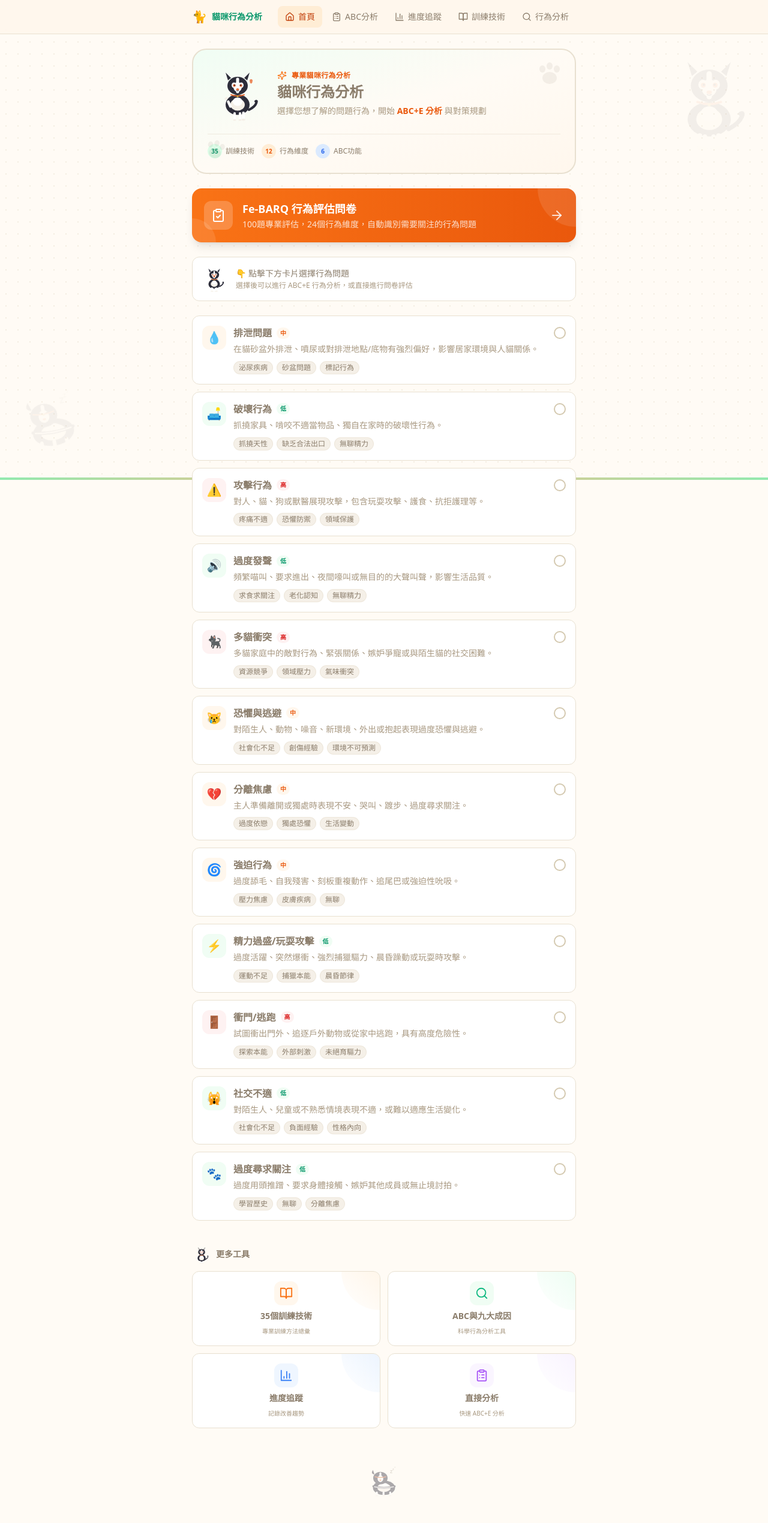
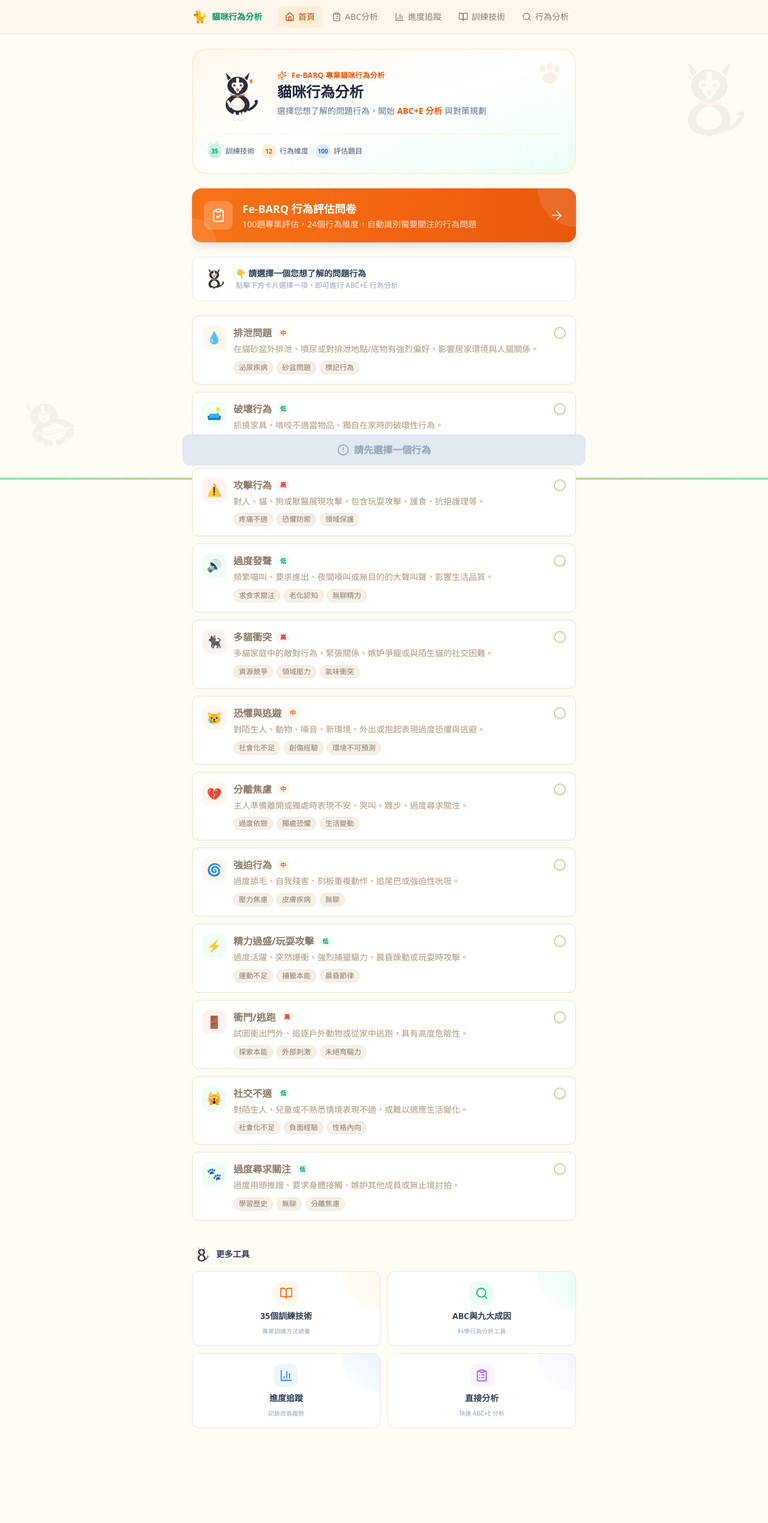
Before and after one commit to chouandony/cat-behavior-analyzer-v2, a Next.js app: page / in a window 1280 px wide. Shown: the top 2539 px of the page at 60% size. Built offline with nearby package versions, Linux system fonts and the light colour scheme.

Commit message:
Add files via upload

```diff
--- a/app/globals.css
+++ b/app/globals.css
@@ -12,6 +12,8 @@
     font-family: system-ui, -apple-system, BlinkMacSystemFont, 'Segoe UI', Roboto, 'Helvetica Neue', sans-serif;
     -webkit-font-smoothing: antialiased;
     -moz-osx-font-smoothing: grayscale;
+    background-color: #F8FAFC;
+    color: #1E293B;
   }
 }
 
@@ -69,6 +71,24 @@
     }
   }
 
+  @keyframes shake {
+    10%, 90% { transform: translate3d(-1px, 0, 0); }
+    20%, 80% { transform: translate3d(2px, 0, 0); }
+    30%, 50%, 70% { transform: translate3d(-4px, 0, 0); }
+    40%, 60% { transform: translate3d(4px, 0, 0); }
+  }
+
+  @keyframes ripple {
+    0% { transform: scale(0); opacity: 0.5; }
+    100% { transform: scale(2.5); opacity: 0; }
+  }
+
+  @keyframes pop {
+    0% { transform: scale(0.95); }
+    50% { transform: scale(1.05); }
+    100% { transform: scale(1); }
+  }
+
   .animate-float {
     animation: float 3s ease-in-out infinite;
   }
@@ -89,30 +109,77 @@
     animation: slide-in-right 0.4s ease-out forwards;
   }
 
+  .animate-shake {
+    animation: shake 0.5s cubic-bezier(.36,.07,.19,.97) both;
+  }
+
+  .animate-pop {
+    animation: pop 0.2s ease-out;
+  }
+
   .card-hover {
     transition: all 0.3s cubic-bezier(0.4, 0, 0.2, 1);
   }
 
   .card-hover:hover {
-    transform: translateY(-2px);
-    box-shadow: 0 10px 25px -5px rgba(0, 0, 0, 0.08), 0 8px 10px -6px rgba(0, 0, 0, 0.04);
+    transform: translateY(-4px);
+    box-shadow: 0 20px 25px -5px rgba(0, 0, 0, 0.1), 0 10px 10px -5px rgba(0, 0, 0, 0.04);
   }
 
   .gradient-text {
-    background: linear-gradient(135deg, #2D5A3D 0%, #E86A33 100%);
+    background: linear-gradient(135deg, #059669 0%, #F97316 100%);
     -webkit-background-clip: text;
     -webkit-text-fill-color: transparent;
     background-clip: text;
   }
 
   .dot-pattern {
-    background-image: radial-gradient(circle, #D4C9B0 1px, transparent 1px);
+    background-image: radial-gradient(circle, #CBD5E1 1px, transparent 1px);
     background-size: 20px 20px;
   }
 
   .glass {
-    background: rgba(255, 251, 245, 0.7);
+    background: rgba(255, 255, 255, 0.8);
     backdrop-filter: blur(12px);
     -webkit-backdrop-filter: blur(12px);
   }
+
+  /* Ripple effect for buttons */
+  .ripple-container {
+    position: relative;
+    overflow: hidden;
+  }
+
+  .ripple {
+    position: absolute;
+    border-radius: 50%;
+    background: rgba(255, 255, 255, 0.4);
+    transform: scale(0);
+    animation: ripple 0.6s linear;
+    pointer-events: none;
+  }
+
+  /* Score option hover state */
+  .score-option {
+    transition: all 0.15s ease-out;
+  }
+
+  .score-option:hover:not(:disabled) {
+    transform: scale(1.08);
+  }
+
+  .score-option:active:not(:disabled) {
+    transform: scale(0.95);
+  }
+
+  /* Color bar for question cards */
+  .color-bar {
+    position: absolute;
+    left: 0;
+    top: 0;
+    bottom: 0;
+    width: 4px;
+    border-radius: 4px 0 0 4px;
+    transition: background-color 0.3s ease;
+  }
 }
--- a/app/page.tsx
+++ b/app/page.tsx
@@ -10,41 +10,51 @@ import {
   BarChart3,
   Sparkles,
   ClipboardCheck,
+  CheckCircle2,
+  AlertCircle,
 } from "lucide-react";
 import { behaviors } from "@/data/behaviors";
 import BehaviorCard from "@/components/BehaviorCard";
 import CatSVG from "@/components/CatSVG";
 
 export default function HomePage() {
-  const [selected, setSelected] = useState<string[]>([]);
+  const [selected, setSelected] = useState<string | null>(null);
+  const [shakeCard, setShakeCard] = useState(false);
 
-  const toggleBehavior = useCallback((id: string) => {
-    setSelected((prev) =>
-      prev.includes(id) ? prev.filter((x) => x !== id) : [...prev, id]
-    );
+  const selectBehavior = useCallback((id: string) => {
+    setSelected((prev) => (prev === id ? null : id));
   }, []);
 
-  const queryString =
-    selected.length > 0 ? `?behaviors=${selected.join(",")}` : "";
+  const handleStartAnalysis = useCallback(() => {
+    if (!selected) {
+      setShakeCard(true);
+      setTimeout(() => setShakeCard(false), 500);
+      // 滚动到行为卡片区域
+      const el = document.getElementById("behavior-section");
+      if (el) el.scrollIntoView({ behavior: "smooth", block: "start" });
+    }
+  }, [selected]);
+
+  const queryString = selected ? `?behaviors=${selected}` : "";
 
   return (
     <div className="space-y-6">
-      {/* Hero 區域 */}
-      <div className="relative bg-gradient-to-br from-forest-50 via-cream to-cat-50 rounded-3xl border-2 border-earth-200 p-6 overflow-hidden">
+      {/* Hero 區域 - 更艷麗 */}
+      <div className="relative bg-gradient-to-br from-orange-50 via-white to-emerald-50 rounded-3xl border-2 border-orange-100 p-6 overflow-hidden">
         <div className="absolute top-3 right-3 opacity-10">
           <svg width="60" height="60" viewBox="0 0 60 60" fill="none">
-            <ellipse cx="30" cy="35" rx="12" ry="10" fill="#8B7D6B" />
-            <ellipse cx="18" cy="20" rx="5" ry="6" fill="#8B7D6B" />
-            <ellipse cx="30" cy="15" rx="5" ry="6" fill="#8B7D6B" />
-            <ellipse cx="42" cy="20" rx="5" ry="6" fill="#8B7D6B" />
+            <ellipse cx="30" cy="35" rx="12" ry="10" fill="#F97316" />
+            <ellipse cx="18" cy="20" rx="5" ry="6" fill="#F97316" />
+            <ellipse cx="30" cy="15" rx="5" ry="6" fill="#F97316" />
+            <ellipse cx="42" cy="20" rx="5" ry="6" fill="#F97316" />
           </svg>
         </div>
         <div className="absolute bottom-3 left-3 opacity-10 rotate-12">
           <svg width="50" height="50" viewBox="0 0 60 60" fill="none">
-            <ellipse cx="30" cy="35" rx="12" ry="10" fill="#8B7D6B" />
-            <ellipse cx="18" cy="20" rx="5" ry="6" fill="#8B7D6B" />
-            <ellipse cx="30" cy="15" rx="5" ry="6" fill="#8B7D6B" />
-            <ellipse cx="42" cy="20" rx="5" ry="6" fill="#8B7D6B" />
+            <ellipse cx="30" cy="35" rx="12" ry="10" fill="#10B981" />
+            <ellipse cx="18" cy="20" rx="5" ry="6" fill="#10B981" />
+            <ellipse cx="30" cy="15" rx="5" ry="6" fill="#10B981" />
+            <ellipse cx="42" cy="20" rx="5" ry="6" fill="#10B981" />
           </svg>
         </div>
 
@@ -54,49 +64,49 @@ export default function HomePage() {
           </div>
           <div className="flex-1 min-w-0">
             <div className="flex items-center gap-2 mb-1">
-              <Sparkles size={16} className="text-cat-500" />
-              <span className="text-xs font-bold text-cat-600 tracking-wide">
-                專業貓咪行為分析
+              <Sparkles size={16} className="text-orange-500" />
+              <span className="text-xs font-bold text-orange-600 tracking-wide">
+                Fe-BARQ 專業貓咪行為分析
               </span>
             </div>
-            <h1 className="text-2xl font-black text-earth-600 leading-tight">
+            <h1 className="text-2xl font-black text-slate-800 leading-tight">
               貓咪行為分析
             </h1>
-            <p className="text-sm text-earth-400 mt-1.5 leading-relaxed">
+            <p className="text-sm text-slate-500 mt-1.5 leading-relaxed">
               選擇您想了解的問題行為，開始{" "}
-              <span className="font-bold text-cat-600">ABC+E 分析</span>{" "}
+              <span className="font-bold text-orange-600">ABC+E 分析</span>{" "}
               與對策規劃
             </p>
           </div>
         </div>
 
         {/* 快速統計 */}
-        <div className="flex gap-3 mt-4 pt-4 border-t border-earth-200/60">
-          <div className="flex items-center gap-1.5 text-xs text-earth-500">
-            <div className="w-6 h-6 rounded-full bg-forest-100 flex items-center justify-center">
-              <span className="text-[10px] font-bold text-forest-600">35</span>
+        <div className="flex gap-3 mt-4 pt-4 border-t border-orange-100/60">
+          <div className="flex items-center gap-1.5 text-xs text-slate-600">
+            <div className="w-6 h-6 rounded-full bg-emerald-100 flex items-center justify-center">
+              <span className="text-[10px] font-bold text-emerald-600">35</span>
             </div>
             <span>訓練技術</span>
           </div>
-          <div className="flex items-center gap-1.5 text-xs text-earth-500">
-            <div className="w-6 h-6 rounded-full bg-cat-100 flex items-center justify-center">
-              <span className="text-[10px] font-bold text-cat-600">12</span>
+          <div className="flex items-center gap-1.5 text-xs text-slate-600">
+            <div className="w-6 h-6 rounded-full bg-orange-100 flex items-center justify-center">
+              <span className="text-[10px] font-bold text-orange-600">12</span>
             </div>
             <span>行為維度</span>
           </div>
-          <div className="flex items-center gap-1.5 text-xs text-earth-500">
+          <div className="flex items-center gap-1.5 text-xs text-slate-600">
             <div className="w-6 h-6 rounded-full bg-blue-100 flex items-center justify-center">
-              <span className="text-[10px] font-bold text-blue-600">6</span>
+              <span className="text-[10px] font-bold text-blue-600">100</span>
             </div>
-            <span>ABC功能</span>
+            <span>評估題目</span>
           </div>
         </div>
       </div>
 
-      {/* 問卷入口 - 新增 */}
+      {/* 問卷入口 */}
       <Link
         href="/questionnaire/"
-        className="group block relative bg-gradient-to-r from-cat-500 to-cat-600 rounded-2xl p-5 text-white shadow-lg hover:shadow-xl transition-all active:scale-[0.98] overflow-hidden"
+        className="group block relative bg-gradient-to-r from-orange-500 to-orange-600 rounded-2xl p-5 text-white shadow-lg hover:shadow-xl transition-all active:scale-[0.98] overflow-hidden"
       >
         <div className="absolute top-0 right-0 w-32 h-32 bg-white/10 rounded-full -translate-y-1/2 translate-x-1/2" />
         <div className="absolute bottom-0 left-0 w-20 h-20 bg-white/10 rounded-full translate-y-1/2 -translate-x-1/2" />
@@ -118,22 +128,22 @@ export default function HomePage() {
       </Link>
 
       {/* 貓咪提示條 */}
-      <div className="flex items-center gap-3 bg-white rounded-xl border border-earth-200 p-3 card-hover">
+      <div className="flex items-center gap-3 bg-white rounded-xl border border-slate-200 p-3 card-hover">
         <div className="shrink-0">
           <CatSVG size={48} pose="pointing" />
         </div>
         <div className="flex-1">
-          <p className="text-sm text-earth-500 font-medium">
-            👇 點擊下方卡片選擇行為問題
+          <p className="text-sm text-slate-700 font-bold">
+            👇 請選擇一個您想了解的問題行為
           </p>
-          <p className="text-xs text-earth-400 mt-0.5">
-            選擇後可以進行 ABC+E 行為分析，或直接進行問卷評估
+          <p className="text-xs text-slate-400 mt-0.5">
+            點擊下方卡片選擇一項，即可進行 ABC+E 行為分析
           </p>
         </div>
       </div>
 
-      {/* 行為卡片列表 */}
-      <div className="grid gap-3">
+      {/* 行為卡片列表 - 單選 */}
+      <div id="behavior-section" className={`grid gap-3 ${shakeCard ? 'animate-shake' : ''}`}>
         {behaviors.map((b, index) => (
           <div
             key={b.id}
@@ -145,78 +155,87 @@ export default function HomePage() {
           >
             <BehaviorCard
               behavior={b}
-              selected={selected.includes(b.id)}
-              onToggle={() => toggleBehavior(b.id)}
+              selected={selected === b.id}
+              onToggle={() => selectBehavior(b.id)}
             />
           </div>
         ))}
       </div>
 
       {/* 底部浮動按鈕 */}
-      {selected.length > 0 && (
-        <div className="fixed bottom-6 left-0 right-0 px-4 z-40 animate-fade-in-up">
-          <div className="max-w-2xl mx-auto">
+      <div className="fixed bottom-6 left-0 right-0 px-4 z-40">
+        <div className="max-w-2xl mx-auto">
+          {selected ? (
             <Link
               href={`/abc/${queryString}`}
-              className="flex items-center justify-center gap-2 w-full bg-cat-500 hover:bg-cat-600 text-white font-bold py-3.5 px-6 rounded-xl shadow-lg transition-all active:scale-[0.98]"
+              className="flex items-center justify-center gap-2 w-full bg-gradient-to-r from-orange-500 to-orange-600 hover:from-orange-600 hover:to-orange-700 text-white font-bold py-3.5 px-6 rounded-xl shadow-lg shadow-orange-200 transition-all active:scale-[0.98] animate-fade-in-up"
             >
-              <span>開始分析 ({selected.length})</span>
+              <CheckCircle2 size={20} />
+              <span>開始 ABC 分析</span>
               <ArrowRight size={20} />
             </Link>
-          </div>
+          ) : (
+            <button
+              onClick={handleStartAnalysis}
+              className="flex items-center justify-center gap-2 w-full bg-slate-200 text-slate-400 font-bold py-3.5 px-6 rounded-xl cursor-not-allowed transition-all"
+            >
+              <AlertCircle size={20} />
+              <span>請先選擇一個行為</span>
+            </button>
+          )}
         </div>
-      )}
+      </div>
 
       {/* 功能入口 */}
-      <div className="pt-4">
+      <div className="pt-4 pb-24">
         <div className="flex items-center gap-2 mb-3">
           <CatSVG size={32} pose="sitting" />
-          <h2 className="text-sm font-bold text-earth-500">更多工具</h2>
+          <h2 className="text-sm font-bold text-slate-700">更多工具</h2>
         </div>
         <div className="grid grid-cols-2 gap-3">
           <Link
             href="/techniques/"
-            className="group flex flex-col items-center gap-2 p-4 bg-white rounded-xl border border-earth-200 hover:border-cat-300 hover:shadow-md transition-all card-hover relative overflow-hidden"
+            className="group flex flex-col items-center gap-2 p-4 bg-white rounded-xl border border-slate-200 hover:border-orange-300 hover:shadow-md transition-all card-hover relative overflow-hidden"
           >
-            <div className="absolute top-0 right-0 w-16 h-16 bg-gradient-to-bl from-cat-100 to-transparent opacity-50 rounded-bl-full" />
-            <div className="w-10 h-10 rounded-xl bg-cat-50 flex items-center justify-center group-hover:scale-110 transition-transform">
-              <BookOpen size={22} className="text-cat-500" />
+            <div className="absolute top-0 right-0 w-16 h-16 bg-gradient-to-bl from-orange-100 to-transparent opacity-50 rounded-bl-full" />
+            <div className="w-10 h-10 rounded-xl bg-orange-50 flex items-center justify-center group-hover:scale-110 transition-transform">
+              <BookOpen size={22} className="text-orange-500" />
             </div>
-            <span className="text-sm font-bold text-earth-500">35個訓練技術</span>
-            <span className="text-[10px] text-earth-400">專業訓練方法總彙</span>
+            <span className="text-sm font-bold text-slate-700">35個訓練技術</span>
+            <span className="text-[10px] text-slate-400">專業訓練方法總彙</span>
           </Link>
           <Link
             href="/analysis/"
-            className="group flex flex-col items-center gap-2 p-4 bg-white rounded-xl border border-earth-200 hover:border-forest-300 hover:shadow-md transition-all card-hover relative overflow-hidden"
+            className="group flex flex-col items-center gap-2 p-4 bg-white rounded-xl border border-slate-200 hover:border-emerald-300 hover:shadow-md transition-all card-hover relative overflow-hidden"
           >
-            <div className="absolute top-0 right-0 w-16 h-16 bg-gradient-to-bl from-forest-100 to-transparent opacity-50 rounded-bl-full" />
-            <div className="w-10 h-10 rounded-xl bg-forest-50 flex items-center justify-center group-hover:scale-110 transition-transform">
-              <Search size={22} className="text-forest-500" />
+            <div className="absolute top-0 right-0 w-16 h-16 bg-gradient-to-bl from-emerald-100 to-transparent opacity-50 rounded-bl-full" />
+            <div className="w-10 h-10 rounded-xl bg-emerald-50 flex items-center justify-center group-hover:scale-110 transition-transform">
+              <Search size={22} className="text-emerald-500" />
             </div>
-            <span className="text-sm font-bold text-earth-500">ABC與九大成因</span>
-            <span className="text-[10px] text-earth-400">科學行為分析工具</span>
+            <span className="text-sm font-bold text-slate-700">ABC與九大成因</span>
+            <span className="text-[10px] text-slate-400">科學行為分析工具</span>
           </Link>
           <Link
             href="/tracker/"
-            className="group flex flex-col items-center gap-2 p-4 bg-white rounded-xl border border-earth-200 hover:border-blue-300 hover:shadow-md transition-all card-hover relative overflow-hidden"
+            className="group flex flex-col items-center gap-2 p-4 bg-white rounded-xl border border-slate-200 hover:border-blue-300 hover:shadow-md transition-all card-hover relative overflow-hidden"
           >
             <div className="absolute top-0 right-0 w-16 h-16 bg-gradient-to-bl from-blue-100 to-transparent opacity-50 rounded-bl-full" />
             <div className="w-10 h-10 rounded-xl bg-blue-50 flex items-center justify-center group-hover:scale-110 transition-transform">
               <BarChart3 size={22} className="text-blue-500" />
             </div>
-            <span className="text-sm font-bold text-earth-500">進度追蹤</span>
-            <span className="text-[10px] text-earth-400">記錄改善趨勢</span>
+            <span className="text-sm font-bold text-slate-700">進度追蹤</span>
+            <span className="text-[10px] text-slate-400">記錄改善趨勢</span>
           </Link>
           <Link
             href="/abc/"
-            className="group flex flex-col items-center gap-2 p-4 bg-white rounded-xl border border-earth-200 hover:border-purple-300 hover:shadow-md transition-all card-hover relative overflow-hidden"
+            className="group flex flex-col items-center gap-2 p-4 bg-white rounded-xl border border-slate-200 hover:border-purple-300 hover:shadow-md transition-all card-hover relative overflow-hidden"
           >
             <div className="absolute top-0 right-0 w-16 h-16 bg-gradient-to-bl from-purple-100 to-transparent opacity-50 rounded-bl-full" />
             <div className="w-10 h-10 rounded-xl bg-purple-50 flex items-center justify-center group-hover:scale-110 transition-transform">
               <ClipboardList size={22} className="text-purple-500" />
             </div>
-            <span className="text-sm font-bold text-earth-500">直接分析</span>
-            <span className="text-[10px] text-earth-400">快速 ABC+E 分析</span>
+            <span className="text-sm font-bold text-slate-700">直接分析</span>
+            <span className="text-[10px] text-slate-400">快速 ABC+E 分析</span>
           </Link>
         </div>
       </div>
```
